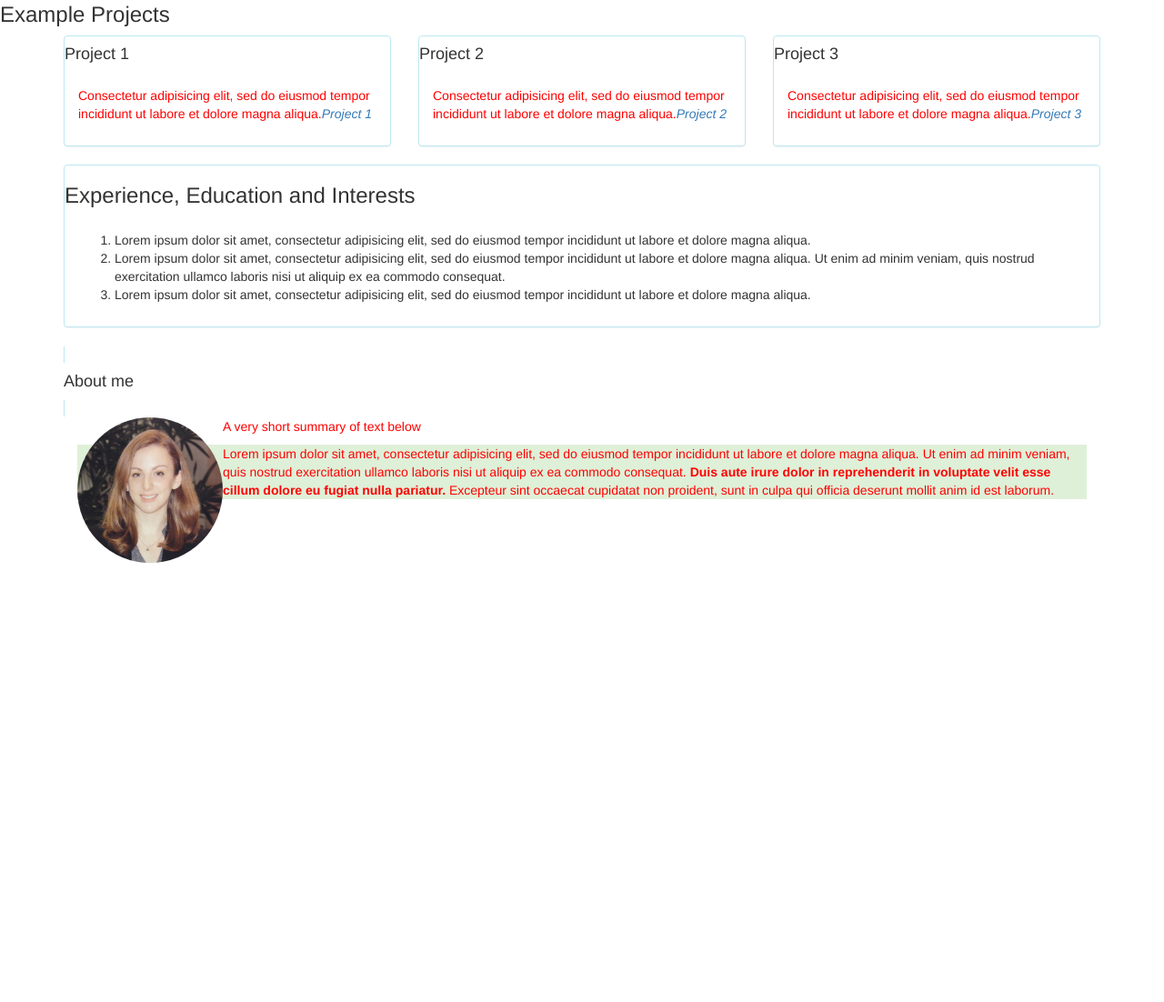
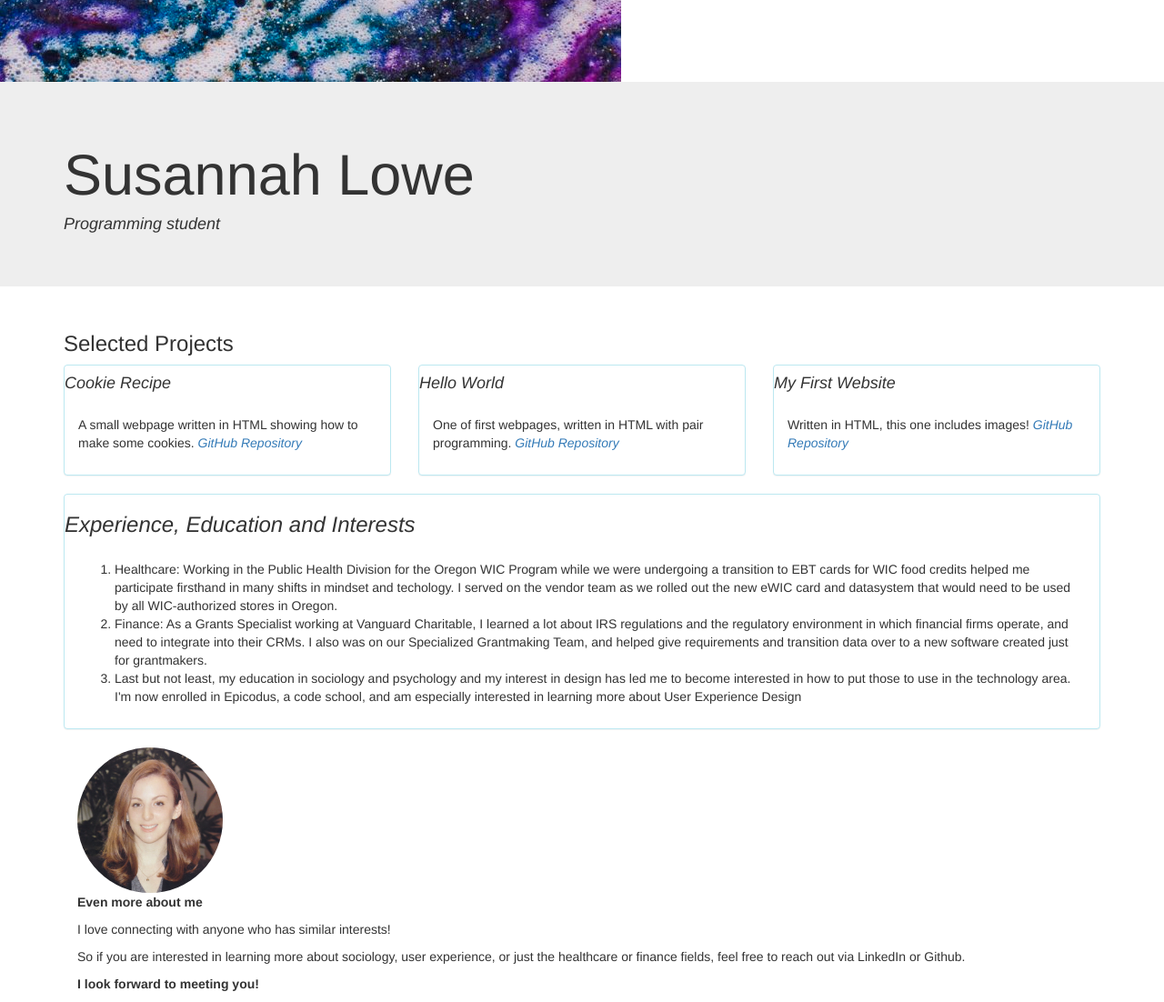
Before and after one commit to lowesusannah/portfolio, a plain HTML site: page index.html in a window 1280 px wide. Shown: the part 934-2036 px from the top of the page at 91% size. Before the commit the page ends 1553 px from the top, so only its background shows below. Drawn offline with nearby package versions, Linux system fonts and the light colour scheme.

Commit message:
copy added

```diff
--- a/css/style.css
+++ b/css/style.css
@@ -1,3 +1,34 @@
-p{
-  color:red;
+.bold{
+  font-weight: bold;
 }
+
+.h3{
+ font-style: bold;
+ align: center;
+}
+
+.h4 {
+  font-style: bold;
+  align-self: center;
+}
+
+.panel-header {
+  font-style:italic;
+}
+
+.h1 {
+  font: oswald;
+  font-weight: bold;
+  font-size: 200px;
+  color: red;
+}
+
+.img {
+  float: left;
+}
+
+.img-responsive {
+  margin-top:200px
+  padding:200px
+  float: left
+}
--- a/index.html
+++ b/index.html
@@ -5,44 +5,46 @@
         <link href="css/style.css" rel="stylesheet" type="text/css">
        <title>Susannah Lowe Portfolio</title>
       </head>
-<body>
- <img class="img-responsive" src="520976858.jpg" alt="paint texture">
- <div class=jumbotron>
-  <div class=container>
-   <h1>Susannah Lowe</h1>
-   <h4><em>Programming student</em></h4>
+<body class="image" src="images/MS16_DTS_Tactile-9-683x1024.jpeg" alt="colorful paint">
+ <img class="img-responsive" src="images/MS16_DTS_Tactile-9-683x1024.jpeg" alt="paint texture">
+  <div class="jumbotron">
+    <div class="container">
+     <h1>Susannah Lowe</h1>
+     <h4><em>Programming student</em></h4>
+    </div>
   </div>
- </div>
-<h3>Example Projects</h3>
+<div class="container">
+<h3>Selected Projects</h3>
+</div>
 <div class="container">
   <div class="row">
     <div class="col-md-4">
      <div class="panel panel-info">
       <div class="panel-header">
-       <h4>Project 1</h4>
+       <h4>Cookie Recipe</h4>
       </div>
       <div class="panel-body">
-       <p>Consectetur adipisicing elit, sed do eiusmod tempor incididunt ut labore et dolore magna aliqua.<em><a href="https://lorem-ipsum.com/project-1">Project 1</a></em></p>
+       <p>A small webpage written in HTML showing how to make some cookies. <em><a href="https://github.com/lowesusannah/cookie-recipe">GitHub Repository</a></em></p>
     </div>
    </div>
   </div>
     <div class="col-md-4">
      <div class="panel panel-info">
       <div class="panel-header">
-       <h4>Project 2</h4>
+       <h4>Hello World</h4>
       </div>
       <div class="panel-body">
-       <p>Consectetur adipisicing elit, sed do eiusmod tempor incididunt ut labore et dolore magna aliqua.<em><a href="https://lorem-ipsum.com/project-2">Project 2</a></em></p>
+       <p>One of first webpages, written in HTML with pair programming. <em><a href="https://github.com/lowesusannah/hello-world">GitHub Repository</a></em></p>
      </div>
     </div>
    </div>
    <div class="col-md-4">
     <div class="panel panel-info">
      <div class="panel-header">
-      <h4>Project 3</h4>
+      <h4>My First Website</h4>
      </div>
      <div class="panel-body">
-      <p>Consectetur adipisicing elit, sed do eiusmod tempor incididunt ut labore et dolore magna aliqua.<em><a href="https://lorem-ipsum.com/project-3">Project 3</a></em></p>
+      <p>Written in HTML, this one includes images! <em><a href="https://github.com/lowesusannah/my-first-webpage">GitHub Repository</a></em></p>
     </div>
    </div>
   </div>
@@ -54,22 +56,23 @@
   </div>
   <div class="panel-body">
      <ol>
-      <li>Lorem ipsum dolor sit amet, consectetur adipisicing elit, sed do eiusmod tempor incididunt ut labore et dolore magna aliqua.</li>
-      <li>Lorem ipsum dolor sit amet, consectetur adipisicing elit, sed do eiusmod tempor incididunt ut labore et dolore magna aliqua. Ut enim ad minim veniam, quis nostrud exercitation ullamco laboris nisi ut aliquip ex ea commodo consequat.</li>
-      <li>Lorem ipsum dolor sit amet, consectetur adipisicing elit, sed do eiusmod tempor incididunt ut labore et dolore magna aliqua.</li>
+      <li> Healthcare: Working in the Public Health Division for the Oregon WIC Program while we were undergoing a transition to EBT cards for WIC food credits helped me participate firsthand in many shifts in mindset and techology. I served on the vendor team as we rolled out the new eWIC card and datasystem that would need to be used by all WIC-authorized stores in Oregon. </li>
+      <li> Finance: As a Grants Specialist working at Vanguard Charitable, I learned a lot about IRS regulations and the regulatory environment in which financial firms operate, and need to integrate into their CRMs. I also was on our Specialized Grantmaking Team, and helped give requirements and transition data over to a new software created just for grantmakers.</li>
+      <li>Last but not least, my education in sociology and psychology and my interest in design has led me to become interested in how to put those to use in the technology area. I'm now enrolled in Epicodus, a code school, and am especially interested in learning more about User Experience Design</li>
      </ol>
   </div>
 </div>
 
-<span class="panel panel-info"><h4>About me</h4></span>
 <div class="container-fluid">
 <div class="row">
 </div>
-   <div class="pull-left">
     <img src="profile-pic.png" alt="photo of susannah" class="img-circle" height="160px" width="160px">
-   </div>
-    <p>A very short summary of text below</p>
-    <p class="bg-success">Lorem ipsum dolor sit amet, consectetur adipisicing elit, sed do eiusmod tempor incididunt ut labore et dolore magna aliqua. Ut enim ad minim veniam, quis nostrud exercitation ullamco laboris nisi ut aliquip ex ea commodo consequat. <strong>Duis aute irure dolor in reprehenderit in voluptate velit esse cillum dolore eu fugiat nulla pariatur.</strong> Excepteur sint occaecat cupidatat non proident, sunt in culpa qui officia deserunt mollit anim id est laborum.</p>
+    <p><span class="bold">Even more about me</span></p>
+    <p> I love connecting with anyone who has similar interests!
+
+    <p>So if you are interested in learning more about sociology, user experience, or just the healthcare or finance fields, feel free to reach out via LinkedIn or Github.</p>
+
+    <p><strong>I look forward to meeting you!</strong></p>
    </div>
  </body>
 </html>
```
Also changed, not shown: images/520976858.jpg (renamed from 520976858.jpg), images/MS16_DTS_Tactile-9-683x1024.jpeg (renamed from MS16_DTS_Tactile-9-683x1024.jpeg).
